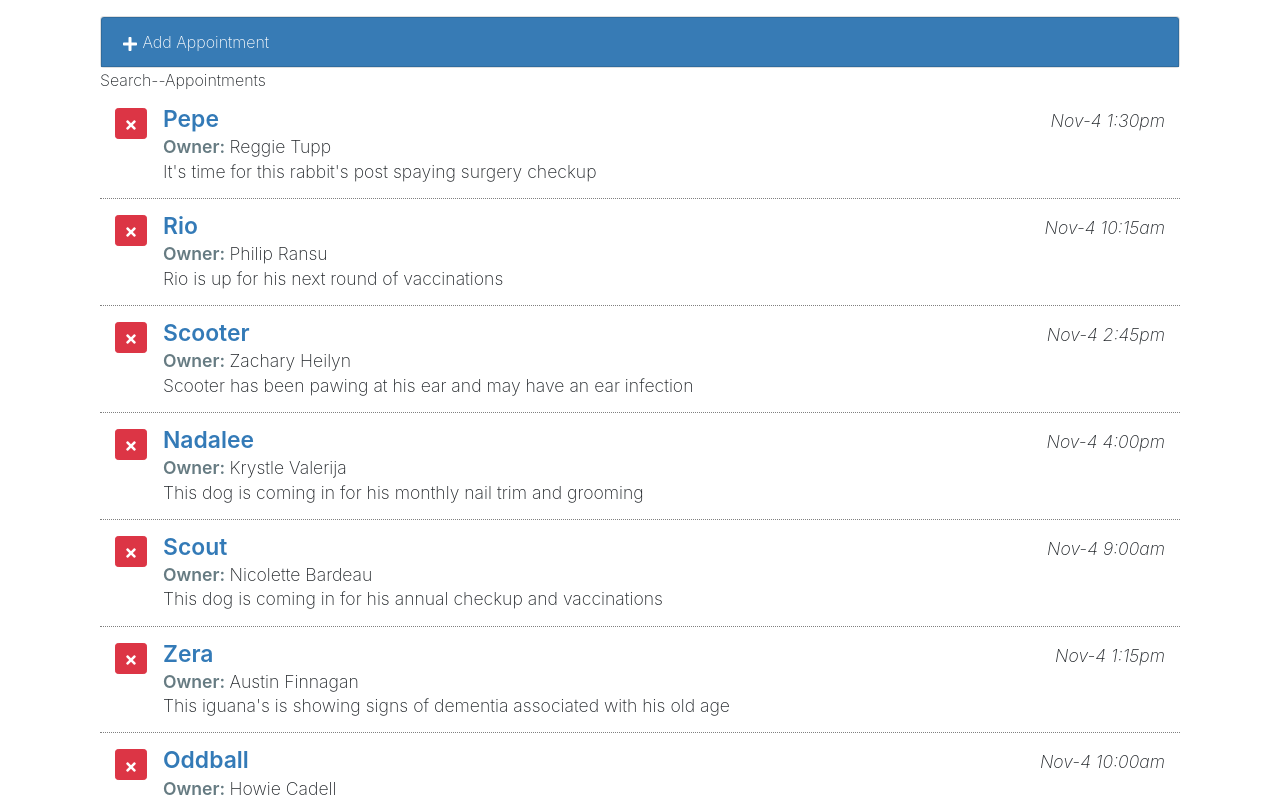
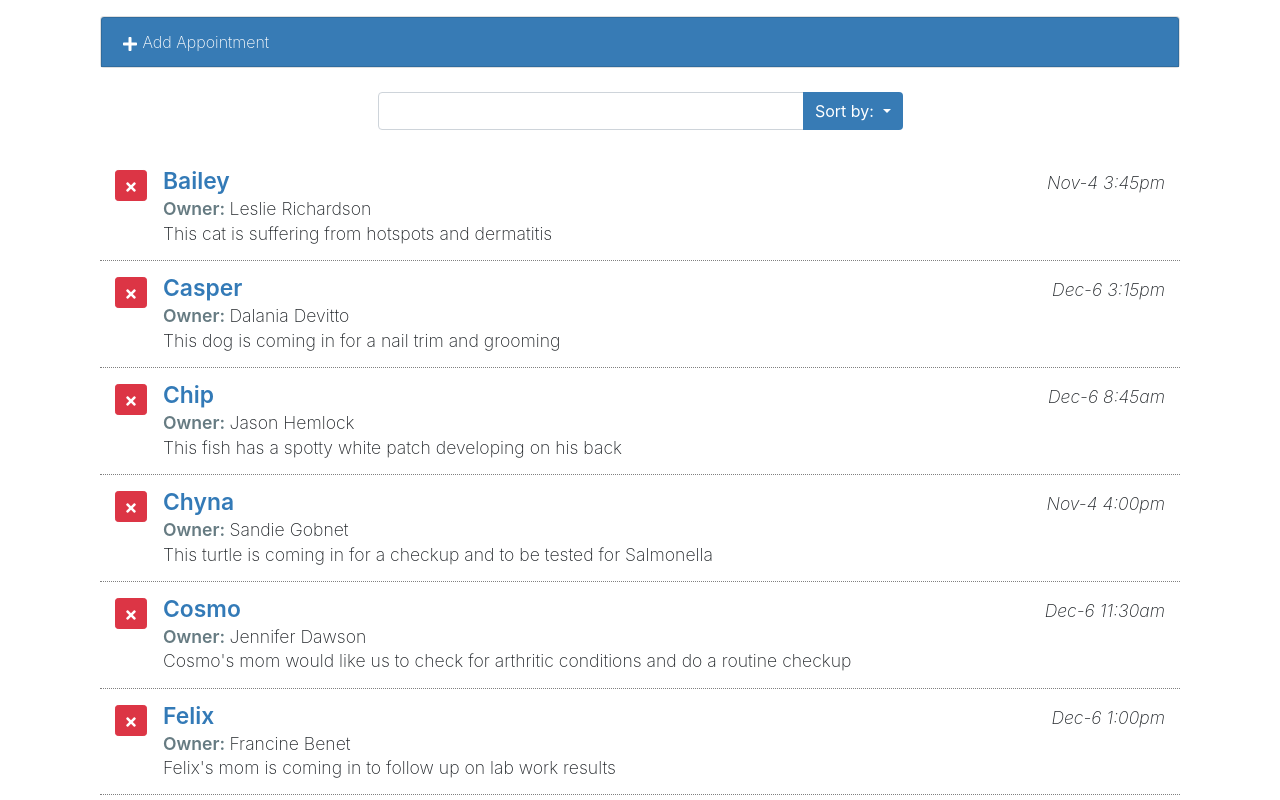
Before and after one commit to mploureno/reactInterface, a React (Create React App) app: page / in a window 1280 px wide. Shown: the top 800 px of the page. Built offline with nearby package versions, Linux system fonts and the light colour scheme.

Commit message:
Add filtering form

```diff
--- a/src/components/App.js
+++ b/src/components/App.js
@@ -11,6 +11,8 @@ class App extends Component {
     this.state = {
       myAppointments: [],
       formDisplay: false,
+      orderBy: 'petName',
+      orderDir: 'asc',
       lastIndex: 0
     };
     this.deleteAppointment = this.deleteAppointment.bind(this);
@@ -59,6 +61,25 @@ class App extends Component {
   }
 
   render() {
+    let order;
+    let filteredApts = this.state.myAppointments;
+    if (this.state.orderDir === 'asc') {
+      order = 1;
+    } else {
+      order = -1;
+    }
+
+    filteredApts.sort((a, b) => {
+      if (
+        a[this.state.orderBy].toLowerCase() <
+        b[this.state.orderBy].toLowerCase()
+      ) {
+        return -1 * order;
+      } else {
+        return 1 * order;
+      }
+    });
+
     return (
       <main className="page bg-white" id="petratings">
         <div className="container">
@@ -73,6 +94,7 @@ class App extends Component {
                 <SearchAppointments />
                 <ListAppointments
                   appointments={this.state.myAppointments}
+                  appointments={filteredApts}
                   deleteAppointment={this.deleteAppointment}
                 />
               </div>
--- a/src/components/SearchAppointments.js
+++ b/src/components/SearchAppointments.js
@@ -2,7 +2,50 @@ import React, { Component } from 'react';
 
 class SearchAppointments extends Component {
   render() {
-    return <div>Search--Appointments</div>;
+    return (
+      <div className="search-appointments row justify-content-center my-4">
+        <div className="col-md-6">
+          <div className="input-group">
+            <input
+              id="SearchApts"
+              type="text"
+              className="form-control"
+              aria-label="Search Appointments"
+            />
+            <div className="input-group-append">
+              <button
+                type="button"
+                className="btn btn-primary dropdown-toggle"
+                data-toggle="dropdown"
+                aria-haspopup="true"
+                aria-expanded="false"
+              >
+                Sort by: <span className="caret" />
+              </button>
+
+              <div className="sort-menu dropdown-menu dropdown-menu-right">
+                <button className="sort-by dropdown-item" href="#">
+                  Pet Name
+                </button>
+                <button className="sort-by dropdown-item" href="#">
+                  Date
+                </button>
+                <button className="sort-by dropdown-item" href="#">
+                  Owner
+                </button>
+                <div role="separator" className="dropdown-divider" />
+                <button className="sort-by dropdown-item" href="#">
+                  Asc
+                </button>
+                <button className="sort-by dropdown-item" href="#">
+                  Desc
+                </button>
+              </div>
+            </div>
+          </div>
+        </div>
+      </div>
+    );
   }
 }
 
```
